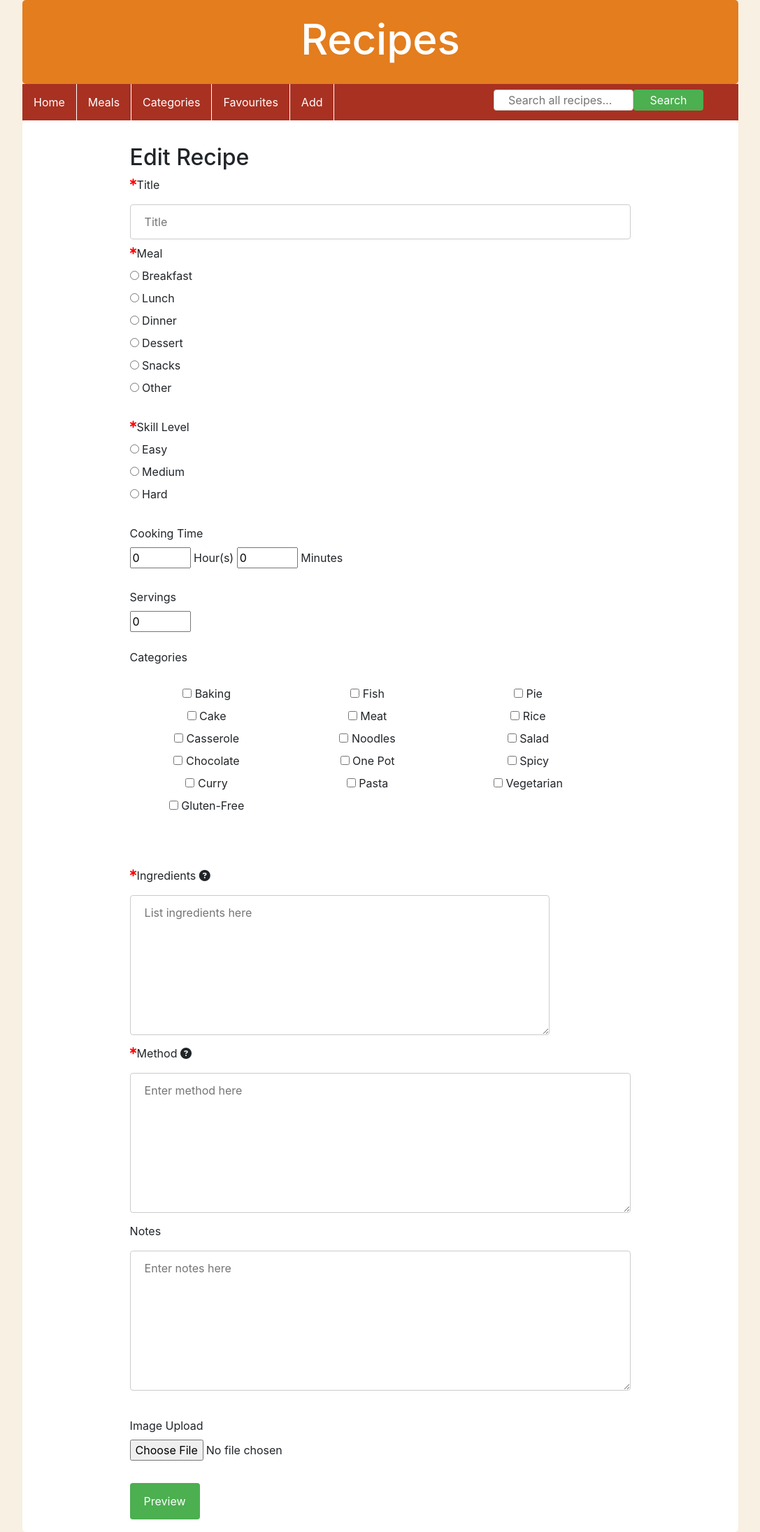
After one commit to vincent-nich12/recipeWebsite, a Python web app: template server/templates/Edit_Recipe.html in a window 1280 px wide. The commit adds this page. Shown: the whole page at 70% size, without its empty margins (96-1183 px from the left). Run offline with Jinja, Linux system fonts and the light colour scheme; the template is opened without the code that fills it, so the values that code supplies are empty; some libraries are stand-ins or nearby versions.

```diff
--- a/server/config.json
+++ b/server/config.json
@@ -2,7 +2,7 @@
 	"misc": {
                 "img_upload_folder" : "/root/recipeWebsite/server/static/",
                 "allowed_extensions": [".gif",".png",".jpg",".jpeg"],
-                "valid_ip_addresses": ["151.228.104.197"]
+                "valid_ip_addresses": ["151.228.104.197", "151.227.90.235"]
             },
     "recipe_searcher" : {
                 "num_results":10,
--- a/server/static/recipestyle.css
+++ b/server/static/recipestyle.css
@@ -407,3 +407,14 @@ input[type=submit]:hover {
 	background-color:gray;
 	align:center;
 }
+
+.fa-star-of-life{
+	font-size:10px;
+	color: red;
+	vertical-align:super;
+}
+
+/* Formatting the favourites star */
+.fas-star{
+	color:yellow;
+}
--- /dev/null
+++ b/server/templates/Edit_Recipe.html
@@ -0,0 +1,200 @@
+<!DOCTYPE html>
+<html>
+<head>
+<title>Add Recipe</title>
+<link rel="stylesheet" href="https://maxcdn.bootstrapcdn.com/bootstrap/4.4.1/css/bootstrap.min.css">
+<script src="https://ajax.googleapis.com/ajax/libs/jquery/3.4.1/jquery.min.js"></script>
+  <script src="https://cdnjs.cloudflare.com/ajax/libs/popper.js/1.16.0/umd/popper.min.js"></script>
+  <script src="https://maxcdn.bootstrapcdn.com/bootstrap/4.4.1/js/bootstrap.min.js"></script>
+  <script src='https://kit.fontawesome.com/a076d05399.js'></script>
+  <meta name="viewport" content="width=device-width, initial-scale=1">
+  <link rel="stylesheet" href="https://cdnjs.cloudflare.com/ajax/libs/font-awesome/4.7.0/css/font-awesome.min.css">
+  <link rel="stylesheet" type="text/css" href="static/recipestyle.css"> <!--My CSS StyleSheet-->
+
+</head>
+<body class="main_body">
+<!--Header -->
+<div class="header">
+	<h1>Recipes</h1>
+</div>
+
+<!-- Navigation bar-->
+<ul class="topnav">
+		<li class="myTopnav"><a href="/">Home</a></li> <!--Clicking home takes you to the home page-->
+
+		<!--Navigation icon when screen is small-->
+		<li class="myTopnav dropdwn" id="nav_icon">
+			<a href="javascript:void(0)"
+			 class="dropbttn"> <i class="fa fa-bars"></i> </a>
+				<div class="nav_dropdown">
+					<a href="#">Meals</a>
+					<a href="Category_Search.html">Categories</a>
+					<a href="Favourites.html">Favourites</a>
+					<a href="Add_a_Recipe.html">Add</a>
+				</div>
+					</li>
+
+	<!-- Meals dropdown menu-->
+	<li class="myTopnav dropdwn"  id="myTopnav">
+		<a href="javascript:void(0)"
+		 class="dropbttn">Meals</a>
+			<div class="dropdwn-content"> <!--Meal options-->
+				<a href="#">Breakfast</a>
+				<a href="#">Lunch</a>
+				<a href="#">Dinner</a>
+				<a href="#">Pudding</a>
+				<a href="#">Snacks</a>
+			</div>
+		</li>
+	<!-- Categories dropdown menu-->
+	<li class="myTopnav" id="myTopnav">
+			<a href="/Category_Search.html">Categories</a>
+
+		</li>
+	<li class="myTopnav" id="myTopnav"><a href="/Favourites.html">Favourites</a></li>
+	<li class="myTopnav" id="myTopnav"><a href="/Add_a_Recipe.html">Add</a></li>
+	<!--Search bar-->
+	<li>
+		<form action="Recipe_Search.html">
+		<input type="text" id="search" name="recipesearch" placeholder="Search all recipes...">
+		<input type="submit" value="Search" id="search_button">
+
+
+	</form></li>
+
+</div>
+</ul>
+<!-- Main text -->
+
+<div id="main">
+<br>
+	<h2>Edit Recipe</h2>
+
+		<form action="/Preview_Recipe.html" id="add_recipe" method="post" enctype="multipart/form-data">
+			<!--Title of Recipe-->
+			<i class='fas fa-star-of-life'></i><label for="recipe_name">Title</label>
+			<input type="text" name="recipe_name" placeholder="Title" required>
+
+			<!--Meal Type (Radio)-->
+			<i class='fas fa-star-of-life' style="font-size:10px; color:red"></i><label for="meal_type">Meal</label> <br>
+			<input type="radio" id="breakfast" name="meal" value="Breakfast" >
+			<label for="breakfast">Breakfast</label><br>
+			<input type="radio" id="lunch" name="meal" value="Lunch">
+			<label for="lunch">Lunch</label><br>
+			<input type="radio" id="dinner" name="meal" value="Dinner">
+			<label for="dinner">Dinner</label><br>
+			<input type="radio" id="dessert" name="meal" value="Dessert">
+			<label for="dessert">Dessert</label><br>
+			<input type="radio" id="snacks" name="meal" value="Snacks">
+			<label for="snacks">Snacks</label><br>
+			<input type="radio" id="other" name="meal" value="Other" required>
+			<label for="other">Other</label><br>
+
+			<!--Skill Level (Radio)-->
+			<br><i class='fas fa-star-of-life'></i><label for="skill_level">Skill Level</label><br>
+			<input type="radio" id="easy" name="skill_level" value="Easy">
+			<label for="easy">Easy</label><br>
+			<input type="radio" id="medium" name="skill_level" value="Medium">
+			<label for="medium">Medium</label><br>
+			<input type="radio" id="hard" name="skill_level" value="Hard" required>
+			<label for="hard">Hard</label><br>
+
+			<!-- Cooking Time-->
+			<br><label for="cooking_time">Cooking Time</label><br>
+			<input type="number" id="hours" name="hours" min="0" max="24" value="0">
+			<label for=hours>Hour(s)</label>
+			<input type="number" id="minutes" name="minutes" min="0" max="59" value="0">
+			<label for=minutes>Minutes</label><br>
+
+			<!--Servings-->
+			<br><label for="servings">Servings</label><br>
+			<input type="number" id="servings" name="servings" min="0" max="20" value="0">
+			<br>
+
+			<!--Categories-->
+			<br><label for="categories">Categories</label><br>
+			<div class="row" id="three_columns">
+				<div id="categories_columns"> <!--First column-->
+					<input type="checkbox" id="Baking" name="Baking" value="Baking">
+					<label for="Baking">Baking</label>
+					<br>
+					<input type="checkbox" id="Cake" name="Cake" value="Cake">
+					<label for="Cake">Cake</label>
+					<br>
+					<input type="checkbox" id="Casserole" name="Casserole" value="Casserole">
+					<label for="Casserole">Casserole</label>
+					<br>
+					<input type="checkbox" id="Chocolate" name="Chocolate" value="Chocolate">
+					<label for="Chocolate">Chocolate</label>
+					<br>
+					<input type="checkbox" id="Curry" name="Curry" value="Curry">
+					<label for="Curry">Curry</label>
+					<br>
+					<input type="checkbox" id="Gluten-Free" name="Gluten-Free" value="Gluten-Free">
+					<label for="Gluten-Free">Gluten-Free</label>
+					<br>
+				</div>
+
+				<div id="categories_columns"> <!-- Second column-->
+					<input type="checkbox" id="Fish" name="Fish" value="Fish">
+					<label for="Fish">Fish</label>
+					<br>
+					<input type="checkbox" id="Meat" name="Meat" value="Meat">
+					<label for="Meat">Meat</label>
+					<br>
+					<input type="checkbox" id="Noodles" name="Noodles" value="Noodles">
+					<label for="Noodles">Noodles</label>
+					<br>
+					<input type="checkbox" id="One Pot" name="One Pot" value="One Pot">
+					<label for="One Pot">One Pot</label>
+					<br>
+					<input type="checkbox" id="Pasta" name="Pasta" value="Pasta">
+					<label for="Pasta">Pasta</label>
+					<br>
+				</div>
+
+				<div id="categories_columns"> <!--Third column-->
+					<input type="checkbox" id="Pie" name="Pie" value="Pie">
+					<label for="Pie">Pie</label>
+					<br>
+					<input type="checkbox" id="Rice" name="Rice" value="Rice">
+					<label for="Rice">Rice</label>
+					<br>
+					<input type="checkbox" id="Salad" name="Salad" value="Salad">
+					<label for="Salad">Salad</label>
+					<br>
+					<input type="checkbox" id="Spicy" name="Spicy" value="Spicy">
+					<label for="spicy">Spicy</label>
+					<br>
+					<input type="checkbox" id="Vegetarian" name="Vegetarian" value="Vegetarian">
+					<label for="Vegetarian">Vegetarian</label>
+					<br>
+				</div>
+			</div>
+			<br>
+			 <!-- Ingredients list-->
+			<br> <i class='fas fa-star-of-life'></i><label for="ingredients" id="label" style=text-align:left>Ingredients </label> <span class="help_icon"><i class='fas fa-question-circle'></i></span>
+			<div class="help_bubble sb1"><p>List each ingredient on a new line, e.g.: <br>100g flour<br>50g butter<br>2 eggs</p></div> <br>
+			<textarea name="ingredients" id="add_ingredients" placeholder="List ingredients here" required></textarea>
+
+			<!-- Method explanation-->
+			<br><i class='fas fa-star-of-life'></i><label for="method" id="label">Method </label> <span class="help_icon"><i class='fas fa-question-circle'></i>
+			</span><div class="help_bubble sb1"><p>List each step on a new line <u>without numbers</u></p></div>
+			<br>
+			<textarea name="Method" id="add_method" placeholder="Enter method here" required></textarea>
+
+			<!-- Notes-->
+			<br><label for="notes" id="label">Notes</label><br>
+			<textarea name="notes" id="notes" placeholder="Enter notes here"></textarea>
+			<br>
+
+				<!--Image upload-->
+			<br><label for="image" id="label">Image Upload</label> <br>
+			<input type="file" name="upload">
+
+			<br>
+			<br><input type="submit"
+			value="Preview">
+		</form>
+</div>
+</body>
--- a/server/templates/Recipe_Home.html
+++ b/server/templates/Recipe_Home.html
@@ -79,10 +79,10 @@
 <div class="row" id="home_search" style="padding:none">
 	<div class="column" style="width:50%; background-color:#ffffcc;";>
 		<!-- Search by name -->
-		<form action="/Ingredient_Search.html">
+		<form action="/Recipe_Search.html">
 			<label for="ingredient"><h4 style="text-align:center">Search by Name</h4></label>
 			<br>
-			<input type="text" id="recsearch" name="recsearch" placeholder="Search recipes...">
+			<input type="text" id="recsearch" name="recipesearch" placeholder="Search recipes...">
 			<br>
 			<input type="submit"
 			value="Search">
--- a/server/templates/Recipe_Result.html
+++ b/server/templates/Recipe_Result.html
@@ -6,6 +6,7 @@
 <script src="https://ajax.googleapis.com/ajax/libs/jquery/3.4.1/jquery.min.js"></script>
   <script src="https://cdnjs.cloudflare.com/ajax/libs/popper.js/1.16.0/umd/popper.min.js"></script>
   <script src="https://maxcdn.bootstrapcdn.com/bootstrap/4.4.1/js/bootstrap.min.js"></script>
+    <script src='https://kit.fontawesome.com/a076d05399.js'></script>
   <meta name="viewport" content="width=device-width, initial-scale=1">
   <link rel="stylesheet" href="https://cdnjs.cloudflare.com/ajax/libs/font-awesome/4.7.0/css/font-awesome.min.css">
   <link rel="stylesheet" type="text/css" href="static/recipestyle.css"> <!--My CSS StyleSheet-->
@@ -78,7 +79,9 @@
     {% endif %}
 
 	<div style="position:relative; left:20px; width:auto; float:left; background-color:#f0dcd1">
-		<h2>{{ recipe.recipe_name }}</h2> <a href="#">Edit</a>
+		<h2>{{ recipe.recipe_name }}</h2>  <!-- Recipe title -->
+		<i class='far fa-star'></i>
+		<a href="/Edit_Recipe.html">Edit</a> <!-- Edit recipe -->
 		<p style="line-height:2">
 			Meal: {{recipe.meal_type}} <br>
 			Cooking time: {{recipe.hours}} hours and {{recipe.minutes}} minutes<br>
@@ -119,5 +122,6 @@
      {{ n }} <br>
 {% endfor %}
 </p>
+<a href="/Delete_Recipe.html"> <p> Delete recipe </p> </a>
 </body>
 </html>
```
Also changed, not shown: server/server.py (+21 -4 lines), server/templates/Delete_Recipe.html (added, +76 -0 lines), server/templates/Ingredient_Search.html (+30 -2 lines), server/templates/Recipe_Search.html (+10 -1 lines), server/utils/searchers/RecipeSearcher.py (+21 -4 lines), 1 other file.
